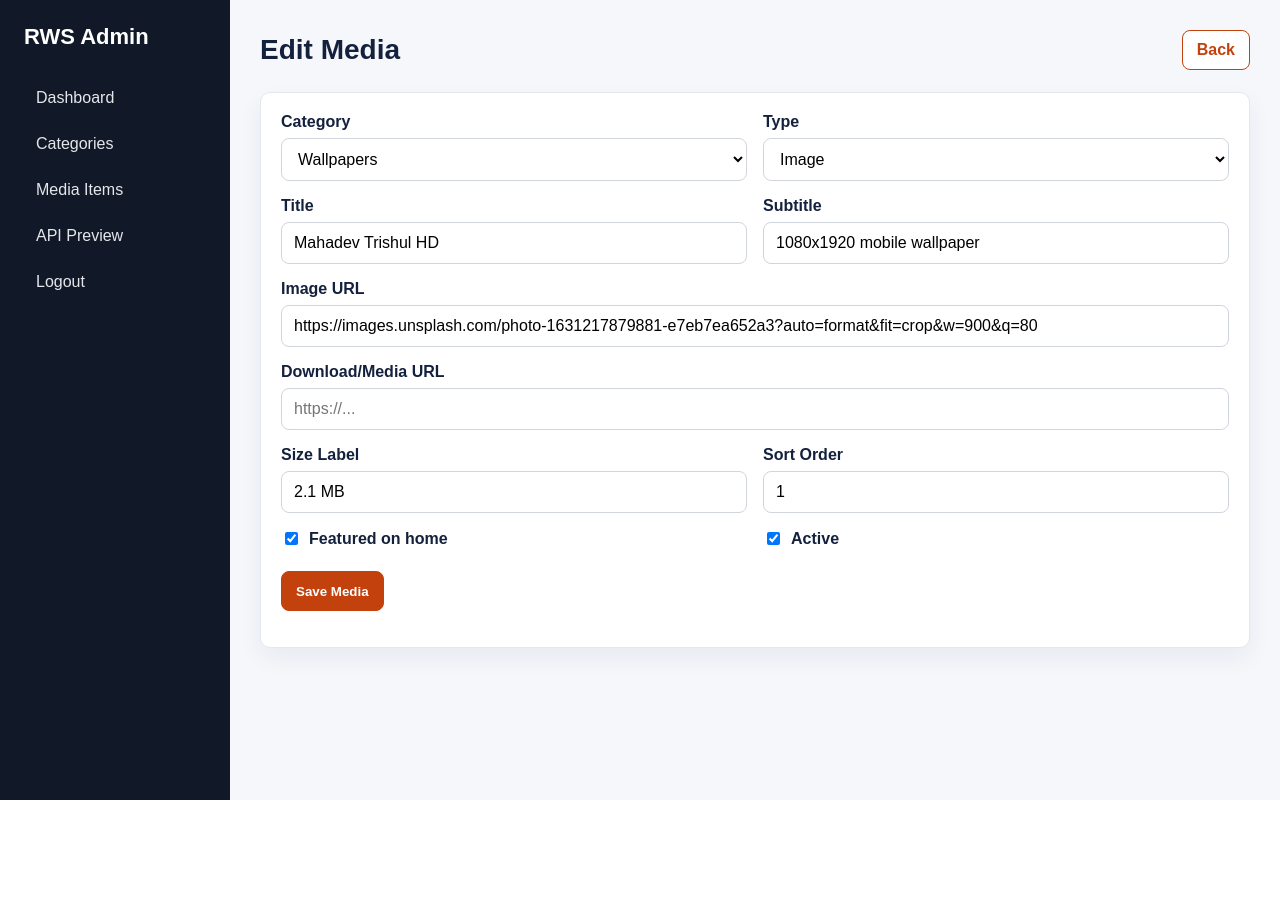
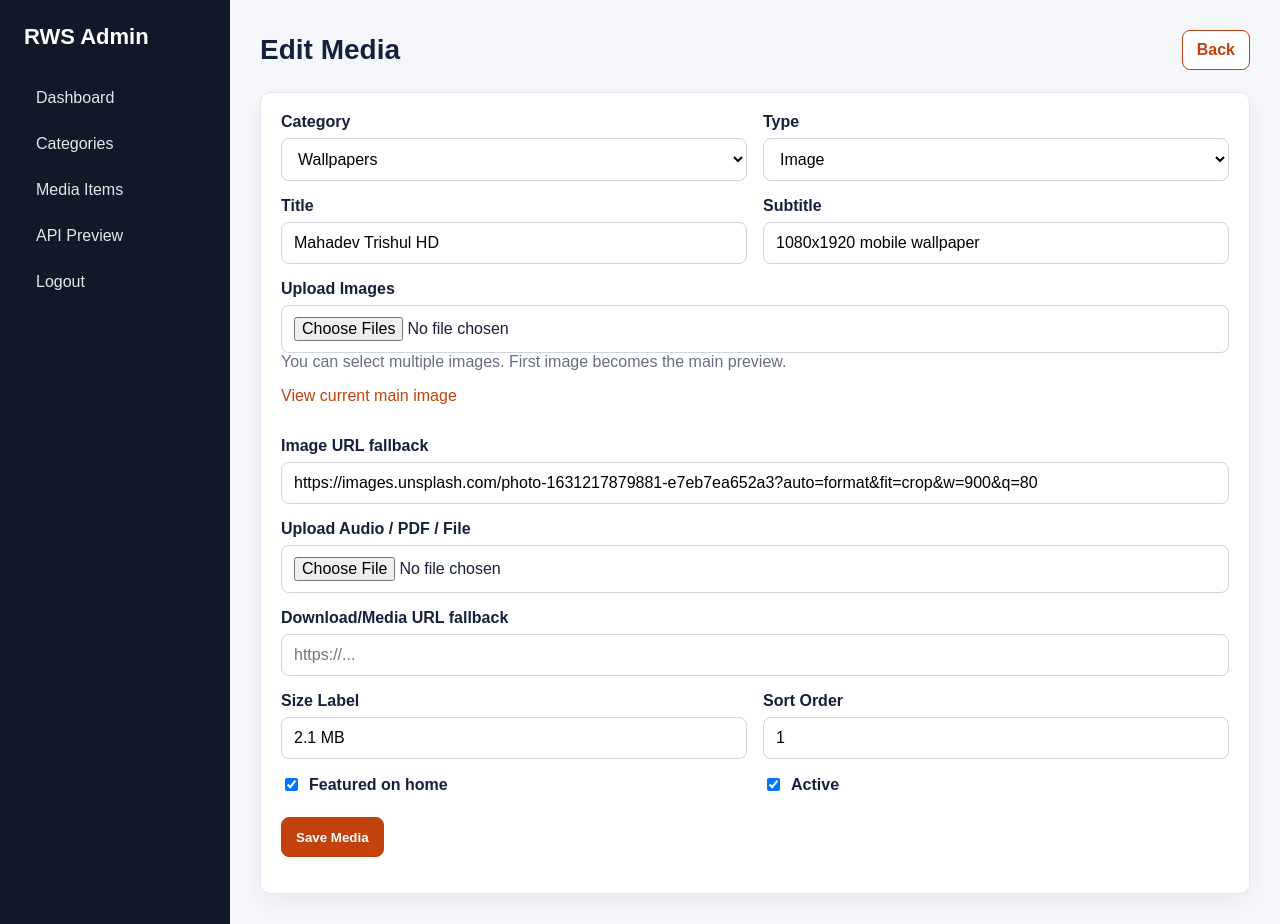
Before and after one commit to KrishlayP/RWSApp, a Laravel app: page /admin/media/1/edit in a window 1280 px wide. Before the commit the page ends 800 px from the top, so only its background shows below. Run offline with Laravel 12, Linux system fonts and the light colour scheme; the visitor is signed in with stand-in values (Sample User, id 1); data comes from the database, SQL or seed files in the repository.

Commit message:
feat: Enhance media item management with gallery URLs and file uploads

```diff
--- a/admin-panel/app/Http/Controllers/AdminMediaItemController.php
+++ b/admin-panel/app/Http/Controllers/AdminMediaItemController.php
@@ -6,6 +6,7 @@ use App\Models\Category;
 use App\Models\MediaItem;
 use Illuminate\Http\RedirectResponse;
 use Illuminate\Http\Request;
+use Illuminate\Support\Facades\Storage;
 use Illuminate\View\View;
 
 class AdminMediaItemController extends Controller
@@ -62,12 +63,40 @@ class AdminMediaItemController extends Controller
             'title' => ['required', 'string', 'max:255'],
             'subtitle' => ['nullable', 'string', 'max:255'],
             'image_url' => ['nullable', 'url', 'max:2048'],
+            'image_files' => ['nullable', 'array'],
+            'image_files.*' => ['image', 'max:5120'],
             'media_url' => ['nullable', 'url', 'max:2048'],
+            'media_file' => ['nullable', 'file', 'max:20480'],
             'size_label' => ['nullable', 'string', 'max:64'],
             'sort_order' => ['nullable', 'integer', 'min:0'],
             'is_featured' => ['nullable', 'boolean'],
             'is_active' => ['nullable', 'boolean'],
         ]);
+
+        unset($data['image_files'], $data['media_file']);
+
+        $imageUrls = [];
+
+        foreach ($request->file('image_files', []) as $imageFile) {
+            $imageUrls[] = Storage::disk('public')->url(
+                $imageFile->store('media/images', 'public'),
+            );
+        }
+
+        if ($data['image_url'] ?? null) {
+            array_unshift($imageUrls, $data['image_url']);
+        }
+
+        if ($imageUrls) {
+            $data['image_url'] = $imageUrls[0];
+            $data['gallery_urls'] = array_values(array_unique($imageUrls));
+        }
+
+        if ($request->hasFile('media_file')) {
+            $mediaPath = $request->file('media_file')->store('media/files', 'public');
+            $data['media_url'] = Storage::disk('public')->url($mediaPath);
+            $data['size_label'] = $data['size_label'] ?: $this->formatBytes($request->file('media_file')->getSize());
+        }
 
         $data['sort_order'] = $data['sort_order'] ?? 0;
         $data['is_featured'] = $request->boolean('is_featured');
@@ -75,4 +104,13 @@ class AdminMediaItemController extends Controller
 
         return $data;
     }
+
+    private function formatBytes(int $bytes): string
+    {
+        if ($bytes >= 1048576) {
+            return round($bytes / 1048576, 1).' MB';
+        }
+
+        return max(1, round($bytes / 1024)).' KB';
+    }
 }
--- a/admin-panel/app/Http/Controllers/ApiContentController.php
+++ b/admin-panel/app/Http/Controllers/ApiContentController.php
@@ -61,6 +61,7 @@ class ApiContentController extends Controller
             'subtitle' => $item->subtitle,
             'type' => $item->type,
             'image' => $item->image_url,
+            'images' => $item->gallery_urls ?: array_values(array_filter([$item->image_url])),
             'mediaUrl' => $item->media_url,
             'size' => $item->size_label,
         ];
--- a/admin-panel/app/Models/MediaItem.php
+++ b/admin-panel/app/Models/MediaItem.php
@@ -16,6 +16,7 @@ class MediaItem extends Model
         'title',
         'subtitle',
         'image_url',
+        'gallery_urls',
         'media_url',
         'size_label',
         'sort_order',
@@ -26,6 +27,7 @@ class MediaItem extends Model
     protected $casts = [
         'is_featured' => 'boolean',
         'is_active' => 'boolean',
+        'gallery_urls' => 'array',
         'sort_order' => 'integer',
     ];
 
--- a/admin-panel/resources/views/admin/media/form.blade.php
+++ b/admin-panel/resources/views/admin/media/form.blade.php
@@ -9,7 +9,7 @@
         @if ($errors->any())
             <div class="errors">{{ $errors->first() }}</div>
         @endif
-        <form method="post" action="{{ $item->exists ? route('admin.media.update', $item) : route('admin.media.store') }}">
+        <form method="post" enctype="multipart/form-data" action="{{ $item->exists ? route('admin.media.update', $item) : route('admin.media.store') }}">
             @csrf
             @if ($item->exists)
                 @method('put')
@@ -41,11 +41,26 @@
                     <input id="subtitle" name="subtitle" value="{{ old('subtitle', $item->subtitle) }}">
                 </div>
                 <div class="field full">
-                    <label for="image_url">Image URL</label>
+                    <label for="image_files">Upload Images</label>
+                    <input id="image_files" name="image_files[]" type="file" accept="image/*" multiple>
+                    <div class="muted">You can select multiple images. First image becomes the main preview.</div>
+                    @if ($item->image_url)
+                        <p><a href="{{ $item->image_url }}" target="_blank">View current main image</a></p>
+                    @endif
+                </div>
+                <div class="field full">
+                    <label for="image_url">Image URL fallback</label>
                     <input id="image_url" name="image_url" type="url" value="{{ old('image_url', $item->image_url) }}" placeholder="https://...">
                 </div>
                 <div class="field full">
-                    <label for="media_url">Download/Media URL</label>
+                    <label for="media_file">Upload Audio / PDF / File</label>
+                    <input id="media_file" name="media_file" type="file" accept="audio/*,video/*,application/pdf,image/*">
+                    @if ($item->media_url)
+                        <p><a href="{{ $item->media_url }}" target="_blank">View current media file</a></p>
+                    @endif
+                </div>
+                <div class="field full">
+                    <label for="media_url">Download/Media URL fallback</label>
                     <input id="media_url" name="media_url" type="url" value="{{ old('media_url', $item->media_url) }}" placeholder="https://...">
                 </div>
                 <div class="field">
```
Also changed, not shown: admin-panel/database/migrations/2026_05_16_000002_add_gallery_urls_to_media_items_table.php (added), 1 other file.
